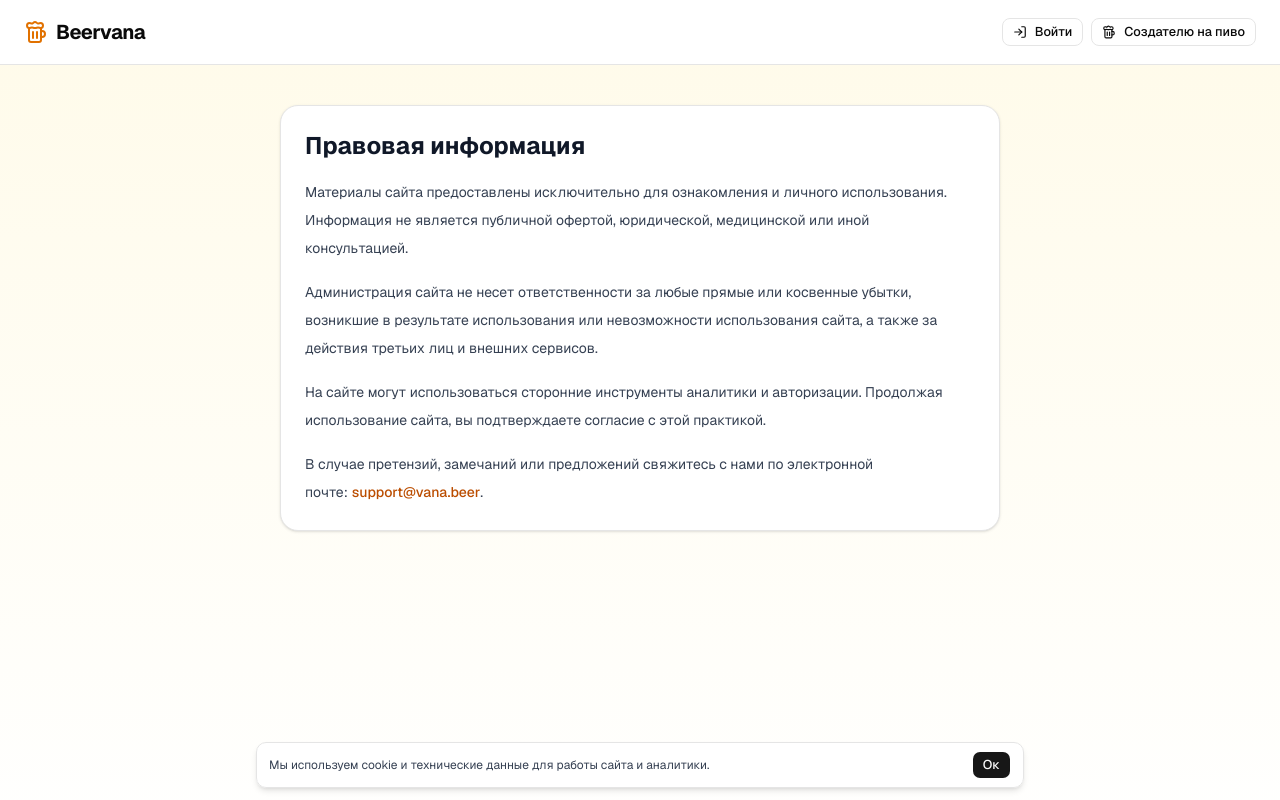
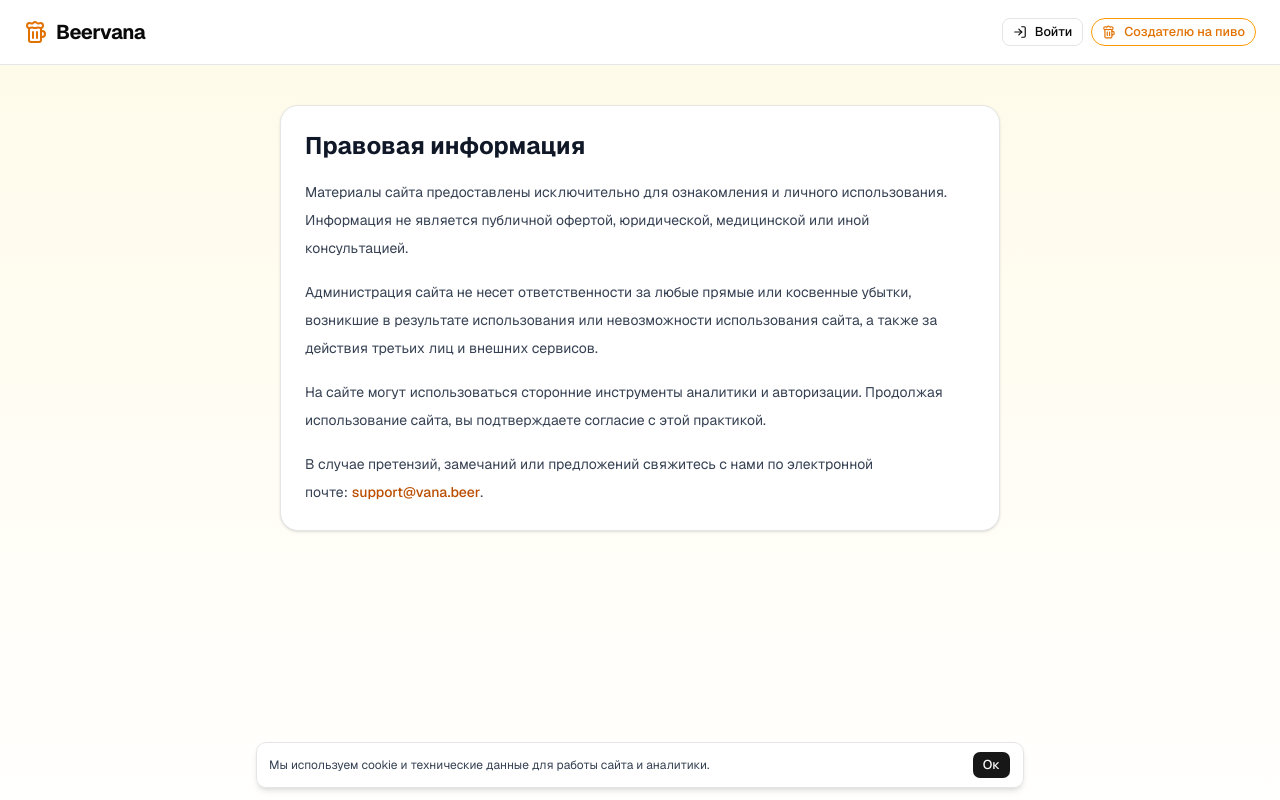
Before and after one commit to cbsn8n/beer-catalog, a Next.js app: page /legal in a window 1280 px wide. Shown: the top 800 px of the page. Built offline with nearby package versions, Linux system fonts and the light colour scheme; no server answers.

Commit message:
style(header): rounded amber donation button with mobile icon-only variant

```diff
--- a/components/header.tsx
+++ b/components/header.tsx
@@ -139,10 +139,22 @@ export function Header() {
               </Button>
             )}
 
-            <a href="https://yoomoney.ru/to/410011489257965" target="_blank" rel="noopener noreferrer">
-              <Button variant="outline" size="sm" className="gap-2">
-                <Beer className="h-4 w-4" />
-                <span className="hidden sm:inline">Создателю на пиво</span>
+            <a href="https://yoomoney.ru/to/410011489257965" target="_blank" rel="noopener noreferrer" aria-label="Создателю на пиво" title="Создателю на пиво">
+              <Button
+                variant="outline"
+                size="icon-sm"
+                className="rounded-full border-amber-500 text-amber-600 hover:bg-amber-50 sm:hidden"
+              >
+                <Beer className="h-4 w-4 text-amber-600" />
+              </Button>
+
+              <Button
+                variant="outline"
+                size="sm"
+                className="hidden gap-2 rounded-full border-amber-500 text-amber-600 hover:bg-amber-50 sm:inline-flex"
+              >
+                <Beer className="h-4 w-4 text-amber-600" />
+                <span>Создателю на пиво</span>
               </Button>
             </a>
           </div>
```
